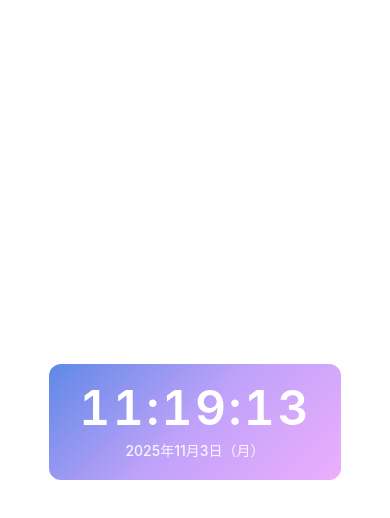
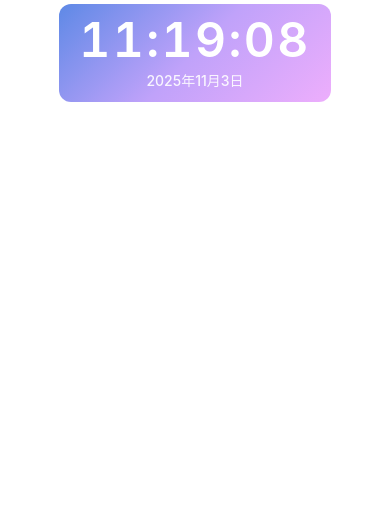
Before and after one commit to Tsubuan820/digital-clock-emoi, a plain HTML site: page index.html in a window 390 px wide. Drawn offline with Linux system fonts and the light colour scheme.

Commit message:
Add files via upload

```diff
--- a/index.html
+++ b/index.html
@@ -26,14 +26,14 @@
             display: flex;
             justify-content: center;
             align-items: center;
-            min-height: 100vh;
             background: transparent;
             font-family: -apple-system, BlinkMacSystemFont, "Segoe UI", Roboto, "Helvetica Neue", Arial, sans-serif;
+            padding: 8px;
         }
 
         .clock-container {
             text-align: center;
-            padding: 24px 40px;
+            padding: 16px 28px;
             background: linear-gradient(135deg, #5e89e6 0%, #c0a2fa 50%, #edaefc 100%);
             border-radius: 16px;
         }
@@ -51,14 +51,17 @@
             font-size: 18px;
             color: #ffffff;
             opacity: 0.9;
-            margin-top: 8px;
+            margin-top: 6px;
             font-weight: 500;
         }
 
         /* レスポンシブ対応 */
         @media (max-width: 768px) {
+            body {
+                padding: 4px;
+            }
             .clock-container {
-                padding: 20px 30px;
+                padding: 12px 20px;
                 border-radius: 12px;
             }
             .time {
@@ -92,7 +95,7 @@
             const day = now.getDate();
             const weekdays = ['日', '月', '火', '水', '木', '金', '土'];
             const weekday = weekdays[now.getDay()];
-            document.getElementById('date').textContent = `${year}年${month}月${day}日（${weekday}）`;
+            document.getElementById('date').textContent = `${year}年${月}月${day}日（${weekday}）`;
         }
 
         // 初回実行
```
